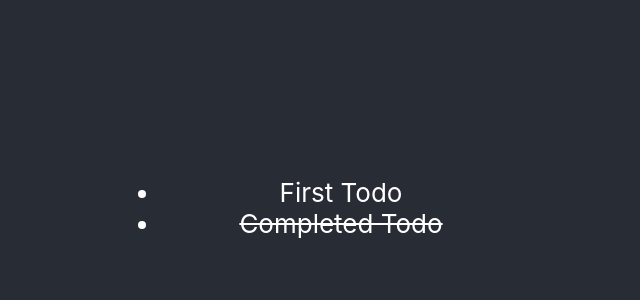
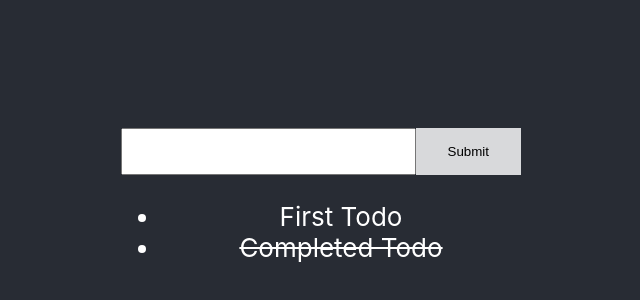
Before and after one commit to saylerb/react-todo, a React (Create React App) app: page / in a window 1280 px wide. Shown: the part 192-492 px from the top of the page, without its empty margins (319-959 px from the left). Built offline with nearby package versions, Linux system fonts and the light colour scheme.

Commit message:
test adding a todo

```diff
--- a/src/App.css
+++ b/src/App.css
@@ -18,15 +18,7 @@
   width: 400px;
 }
 
-.count-display {
-  font-size: 100px;
-  margin-bottom: 100px;
-}
-
 .button {
-  height: 100px;
-  width: 50%;
-  font-size: 40px;
   background: #d8d9db;
   display: inline-block;
   border: none;
@@ -42,13 +34,25 @@
   -moz-appearance: none;
 }
 
+form {
+  display: flex;
+}
+
+input {
+  padding: 0.5em;
+  font-size: 20px;
+}
+
+.full-width {
+  width: 100%;
+}
+
 .button:hover,
 .button:focus {
   background: #ebebeb;
 }
 
 .button:focus {
-  outline: 0;
   outline-offset: -4px;
 }
 
@@ -57,12 +61,6 @@
   background: #bbbcbe;
 }
 
-.button:last-child {
-  background: #282c34;
-  color: #ebebeb;
-  border: solid #ebebeb 1px;
-}
-
 .button.reset {
   width: 100%;
 }
--- a/src/App.js
+++ b/src/App.js
@@ -1,15 +1,36 @@
-import React from "react";
+import React, { useState } from "react";
 import "./App.css";
 import { connect } from "react-redux";
+import { addTodo } from "./actions";
 
-function App({ todos }) {
+function App({ todos, addTodo }) {
+  const [title, setTitle] = useState("");
+
   return (
     <div className="App">
       <div className="container">
+        <form
+          onSubmit={event => {
+            event.preventDefault();
+            addTodo(title);
+            setTitle("");
+          }}
+        >
+          <input
+            className="full-width"
+            type="text"
+            value={title}
+            data-testid="add-todo"
+            onChange={event => setTitle(event.target.value)}
+          />
+          <button type="submit" className="button">
+            Submit
+          </button>
+        </form>
         <ul data-testid="todos">
-          {todos.map(({ title, completed }) => {
+          {todos.map(({ title, completed }, index) => {
             return (
-              <li className={completed ? "completed" : null} key={title}>
+              <li className={completed ? "completed" : null} key={index}>
                 {title}
               </li>
             );
@@ -21,7 +42,9 @@ function App({ todos }) {
 }
 
 const mapDispatchToProps = dispatch => {
-  return {};
+  return {
+    addTodo: title => dispatch(addTodo(title))
+  };
 };
 
 const mapStateToProps = state => {
```
Also changed, not shown: 1 other file (tests, documents, lock files or other folders).
